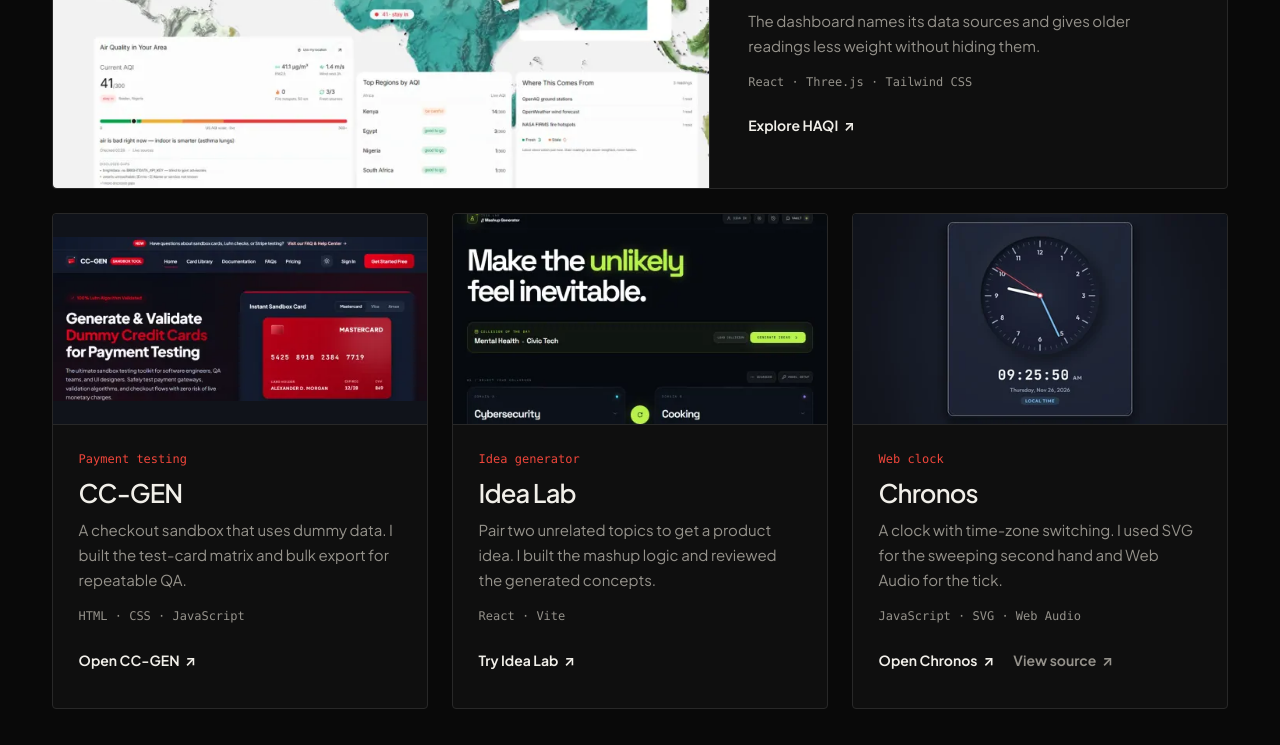
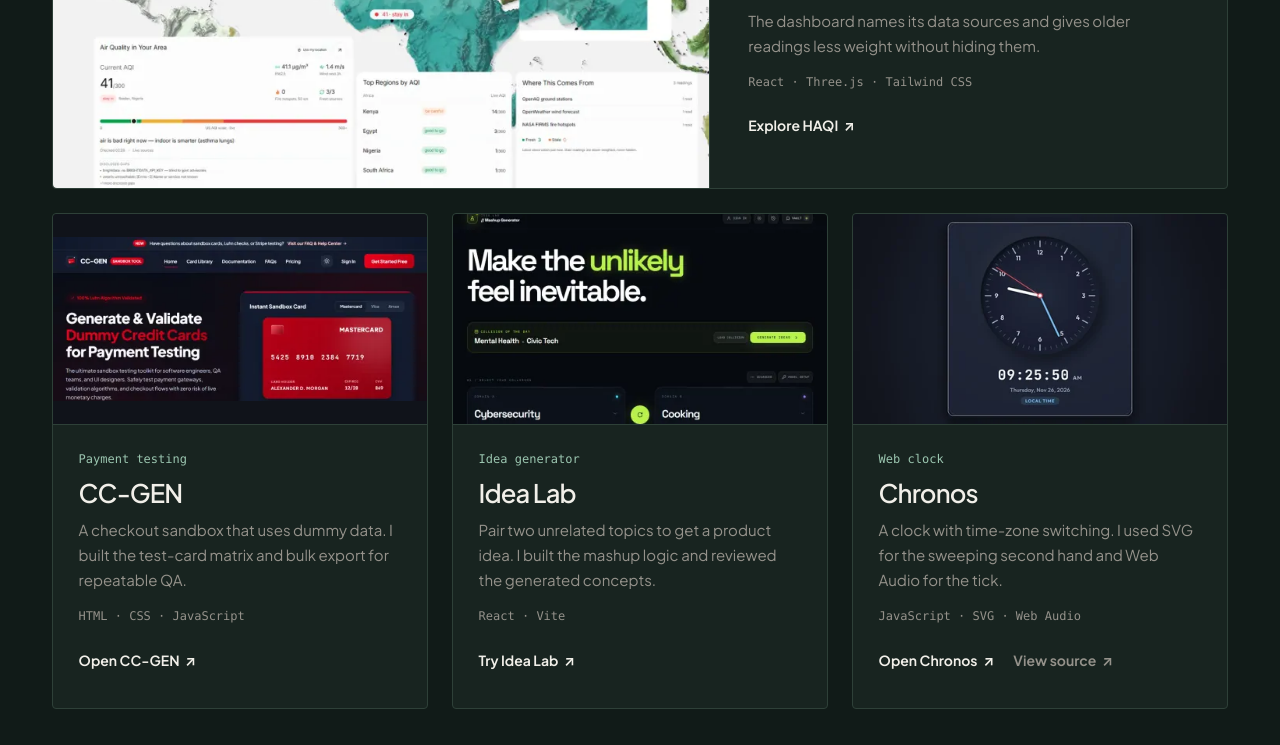
Before and after one commit to TheRealNajim/Najimdeen, a plain HTML site: page index.html in a window 1280 px wide. Shown: the part 804-1549 px from the top of the page. Drawn offline with Linux system fonts and the light colour scheme.

Commit message:
Pair sage accents with a pine-charcoal background

```diff
--- a/css/styles.css
+++ b/css/styles.css
@@ -10,16 +10,16 @@
 
 :root {
     color-scheme: dark;
-    --bg: #090909;
-    --panel: #0f0f0f;
-    --panel-2: #131313;
-    --line: #282828;
-    --line-strong: #3a3a3a;
+    --bg: #111b18;
+    --panel: #182420;
+    --panel-2: #1e2d27;
+    --line: #2e4038;
+    --line-strong: #455c50;
     --text: #f1efe9;
     --muted: #95928b;
-    --accent: #ef463b;
-    --accent-dark: #d53b32;
-    --accent-soft: rgba(239, 70, 59, 0.1);
+    --accent: #9bc6b0;
+    --accent-dark: #81af98;
+    --accent-soft: rgba(155, 198, 176, 0.13);
     --font-sans: 'Plus Jakarta Sans', ui-sans-serif, system-ui, -apple-system, 'Segoe UI', sans-serif;
     --font-mono: ui-monospace, SFMono-Regular, 'SF Mono', Menlo, Consolas, monospace;
     --fs-xs: 0.75rem;
@@ -559,7 +559,7 @@ p {
     overflow: hidden;
     border-bottom: 1px solid var(--line);
     border-radius: var(--radius) var(--radius) 0 0;
-    background: #0b0b0b;
+    background: var(--panel-2);
 }
 
 .project--featured .project__media {
@@ -844,9 +844,9 @@ p {
 .field textarea {
     width: 100%;
     padding: 0.8rem 0.85rem;
-    border: 1px solid #66635e;
+    border: 1px solid #65786d;
     border-radius: var(--radius);
-    background: #0b0b0b;
+    background: var(--bg);
     font-size: 1rem;
     transition: border-color 160ms linear;
 }
--- a/index.html
+++ b/index.html
@@ -7,7 +7,7 @@
     <title>Najimdeen Ajadi — Frontend Engineer</title>
     <meta name="description" content="Najimdeen Ajadi is a frontend engineer and Cyber Security Science student at LAUTECH in Nigeria. Explore selected web projects, experience, and résumé.">
     <meta name="author" content="Najimdeen Ajadi">
-    <meta name="theme-color" content="#090909">
+    <meta name="theme-color" content="#111B18">
     <meta name="color-scheme" content="dark">
     <link rel="canonical" href="https://www.najimdeenajadi.xyz/">
 
@@ -25,11 +25,11 @@
     <meta name="twitter:description" content="Frontend engineer and Cyber Security Science student at LAUTECH in Nigeria. Selected projects, experience, and résumé.">
     <meta name="twitter:image" content="https://www.najimdeenajadi.xyz/og.png">
 
-    <link rel="icon" type="image/svg+xml" href="logo.svg?v=4">
-    <link rel="apple-touch-icon" href="img/apple-touch-icon.png">
+    <link rel="icon" type="image/svg+xml" href="logo.svg?v=5">
+    <link rel="apple-touch-icon" href="img/apple-touch-icon.png?v=5">
     <link rel="manifest" href="site.webmanifest">
     <link rel="preload" href="fonts/PlusJakartaSans-Variable.woff2" as="font" type="font/woff2" crossorigin>
-    <link rel="stylesheet" href="css/styles.css?v=5">
+    <link rel="stylesheet" href="css/styles.css?v=6">
 
     <script type="application/ld+json">
     {
```
Also changed, not shown: 404.html (+3 -3 lines), about.html (+4 -4 lines), contact.html (+4 -4 lines), projects.html (+4 -4 lines), services.html (+4 -4 lines), img/apple-touch-icon.png, img/icon-192.png, img/icon-512.png, logo.svg, site.webmanifest.
